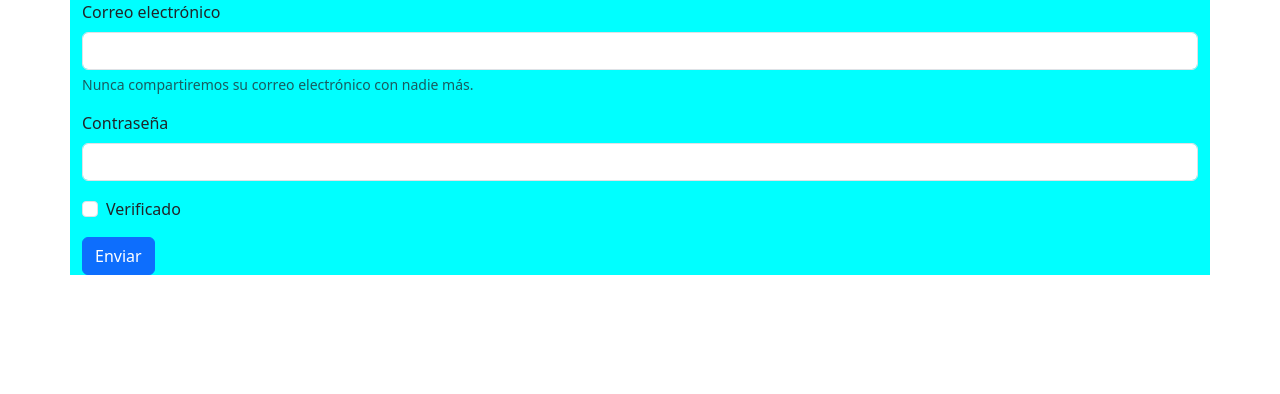
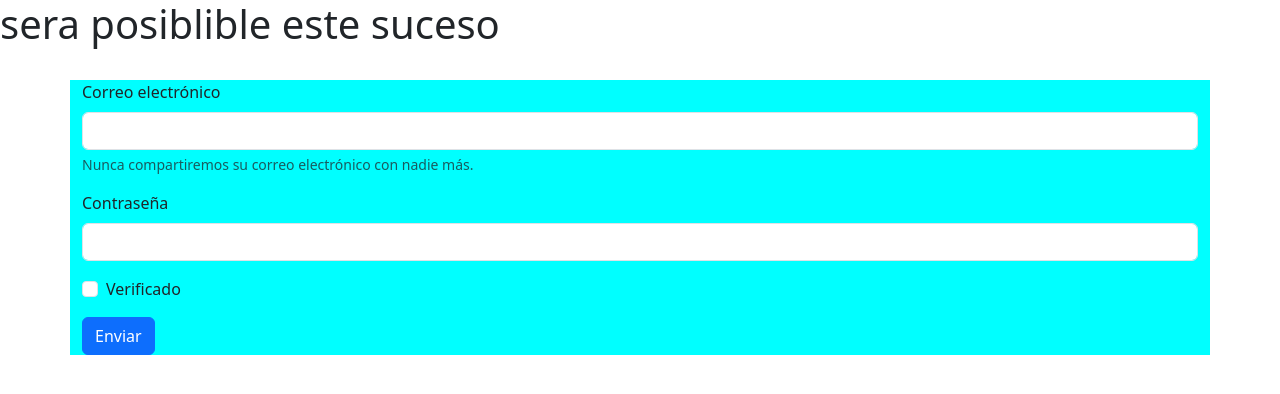
Before and after one commit to MigueltheY/pringao.github.io, a plain HTML site: page pringao.html in a window 1280 px wide. Drawn offline with nearby package versions, Linux system fonts and the light colour scheme.

Commit message:
Update pringao.html
sera posible este suceso

```diff
--- a/pringao.html
+++ b/pringao.html
@@ -7,7 +7,9 @@
     <link href="https://cdn.jsdelivr.net/npm/bootstrap@5.3.1/dist/css/bootstrap.min.css" rel="stylesheet" integrity="sha384-4bw+/aepP/YC94hEpVNVgiZdgIC5+VKNBQNGCHeKRQN+PtmoHDEXuppvnDJzQIu9" crossorigin="anonymous">
 </head>
 <body>
+    <H1>sera posiblible este suceso </H1>
 
+    <br>
     <form class="container" style="background-color: aqua;" >
         <div class="mb-3">
           <label for="exampleInputEmail1" class="form-label">Correo electrónico</label>
```
